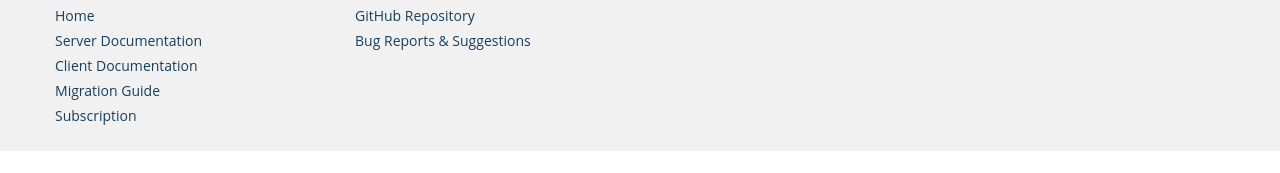
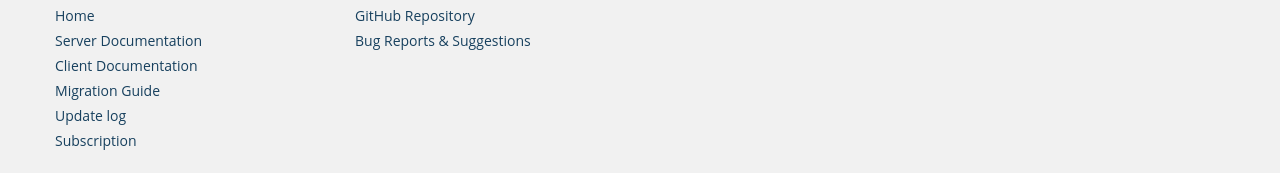
Before and after one commit to http-kit/http-kit.github.com, a Jekyll site: the page built from migration.html, in a window 1280 px wide and 1231 px high. Shown: the part 1055-1228 px from the top of the window. Built offline with Jekyll 4.4.1, drawn with Linux system fonts in a browser that asks for light colours; nearby versions of some CDN libraries; library files that are not in the unit come from our copies.

Commit message:
newest version: 2.0.0-RC2. add update log link

```diff
--- a/_layouts/bounce.html
+++ b/_layouts/bounce.html
@@ -63,6 +63,7 @@
               <li><a href="server.html">Server Documentation</a></li>
               <li><a href="client.html">Client Documentation</a></li>
               <li><a href="migration.html">Migration Guide</a></li>
+              <li><a href="https://github.com/http-kit/http-kit/blob/master/history.md">Update log</a></li>
               <li><a href="atom.xml">Subscription</a></li>
             </ul>
           </div>
--- a/index.html
+++ b/index.html
@@ -49,7 +49,6 @@ title: Home
 <div id="content" class="">
   <div class="container txt-middle">
     <div class="row">
-      <div class="row">
         <div class="span4 bouncy">
           <h2>Ring Compliant</h2>
           <p>
@@ -78,7 +77,8 @@ title: Home
             high-traffic concurrent clients with a ~128MB heap.
           </p>
         </div>
-
+    </div>
+    <div class="row">
       <div class="span4 bouncy">
         <h2>Clean, Simple, Small</h2>
         <p>
```
Also changed, not shown: other parts of index.html (+1 -1 lines). Lines whose indentation alone changed are shown as unchanged.
